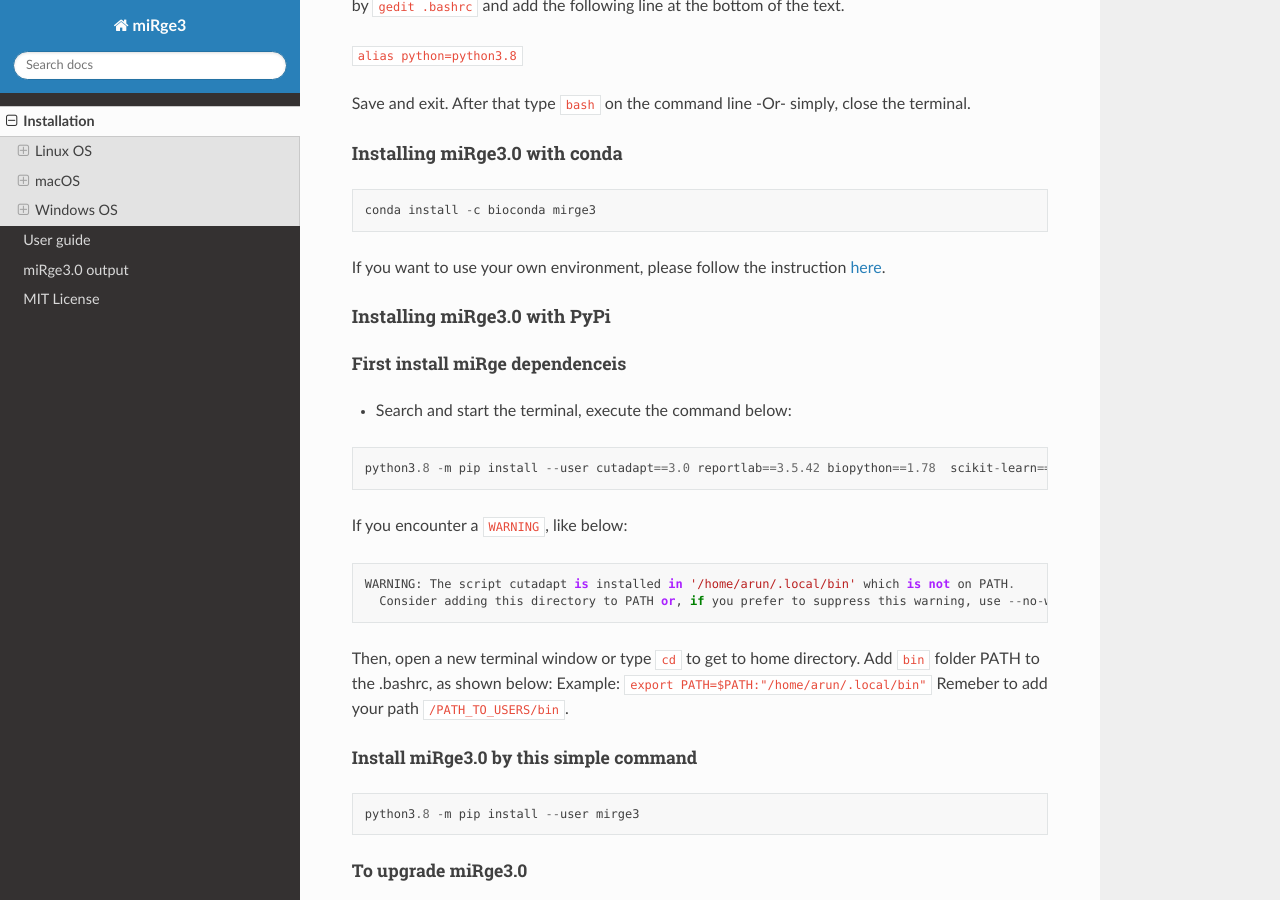
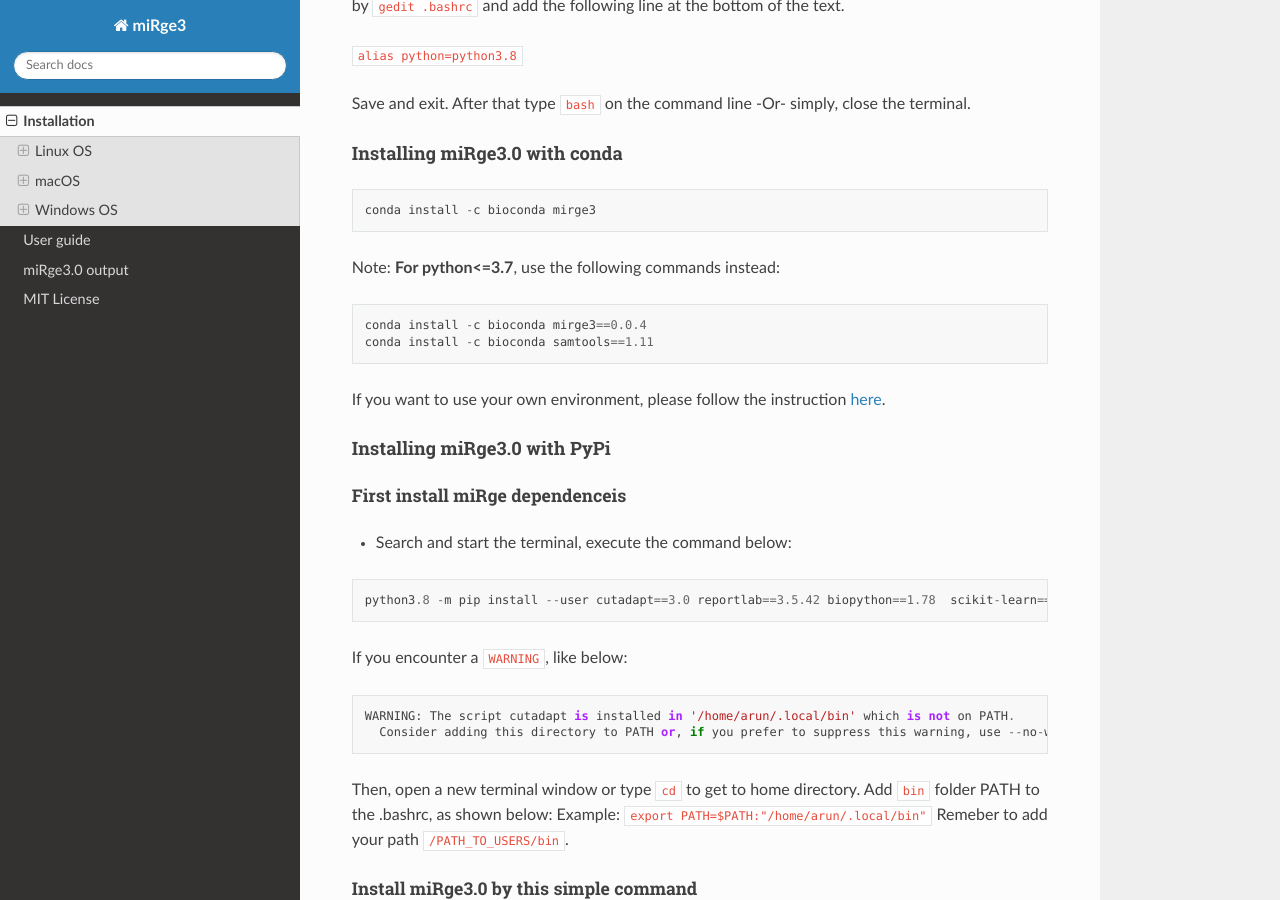
Before and after one commit to mhalushka/miRge3.0, a Sphinx documentation site: the page built from docs/source/installation.md, in a window 1280 px wide and 900 px high, scrolled down 778 px. Built offline with Sphinx 7.4.7 and the Read the Docs theme 2.0.0, drawn with Linux system fonts in a browser that asks for light colours; some of the changed text lies outside the part shown.

Commit message:
Update installation.md

````diff
--- a/docs/source/installation.md
+++ b/docs/source/installation.md
@@ -30,6 +30,11 @@
 
 ```
 conda install -c bioconda mirge3
+```
+Note: **For python<=3.7**, use the following commands instead:
+```
+conda install -c bioconda mirge3==0.0.4
+conda install -c bioconda samtools==1.11
 ```
 
 If you want to use your own environment, please follow the instruction [here](https://docs.conda.io/projects/conda/en/latest/user-guide/tasks/manage-environments.html#creating-an-environment-with-commands).
@@ -182,7 +187,8 @@
 #### Installing miRge3.0 with conda
 
 ```
-conda install -c bioconda mirge3
+conda install -c bioconda mirge3==0.0.4
+conda install -c bioconda samtools==1.11
 ```
 
 If you want to use your own environment, please follow the instruction [here](https://docs.conda.io/projects/conda/en/latest/user-guide/tasks/manage-environments.html#creating-an-environment-with-commands).
@@ -193,7 +199,7 @@
 
 - Search and start the terminal, execute the following command <br/>
 ```
-python3.7 -m pip install --user cutadapt==3.0 reportlab==3.5.42 biopython==1.78  scikit-learn==0.23.1  hypothesis==5.15.1 pytest==5.4.2  scipy==1.4.1  matplotlib==3.2.1  joblib==0.15.1  pandas==1.0.3 future==0.18.2
+python3.7 -m pip install --user cutadapt==2.7 reportlab==3.5.42 biopython==1.78  scikit-learn==0.23.1  hypothesis==5.15.1 pytest==5.4.2  scipy==1.4.1  matplotlib==3.2.1  joblib==0.15.1  pandas==1.0.3 future==0.18.2
 ```
 
 If you encounter a `WARNING`, like below:
@@ -348,6 +354,12 @@
 conda install -c bioconda mirge3
 ```
 
+Note: **For python<=3.7**, use the following commands instead:
+```
+conda install -c bioconda mirge3==0.0.4
+conda install -c bioconda samtools==1.11
+```
+
 If you want to use your own environment, please follow the instruction [here](https://docs.conda.io/projects/conda/en/latest/user-guide/tasks/manage-environments.html#creating-an-environment-with-commands).
 
 #### Installing miRge3.0 with PyPi
````
